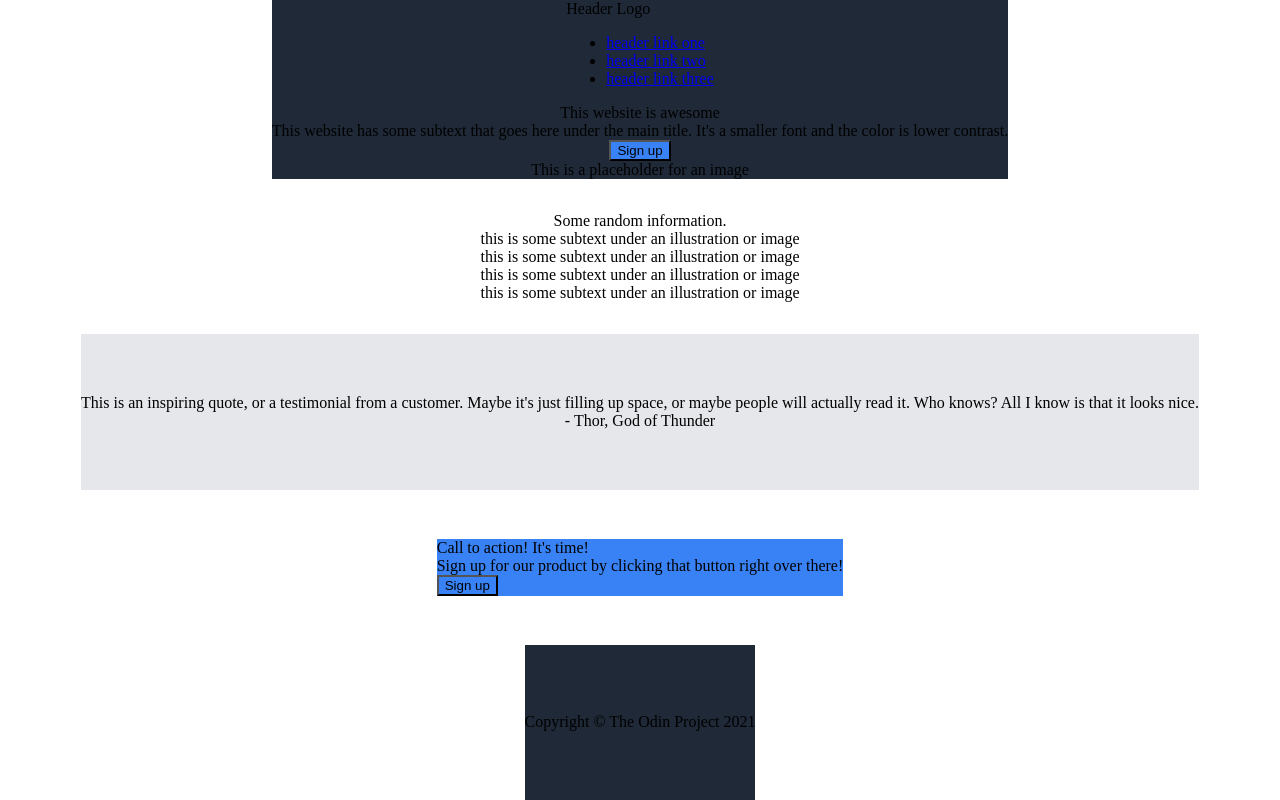
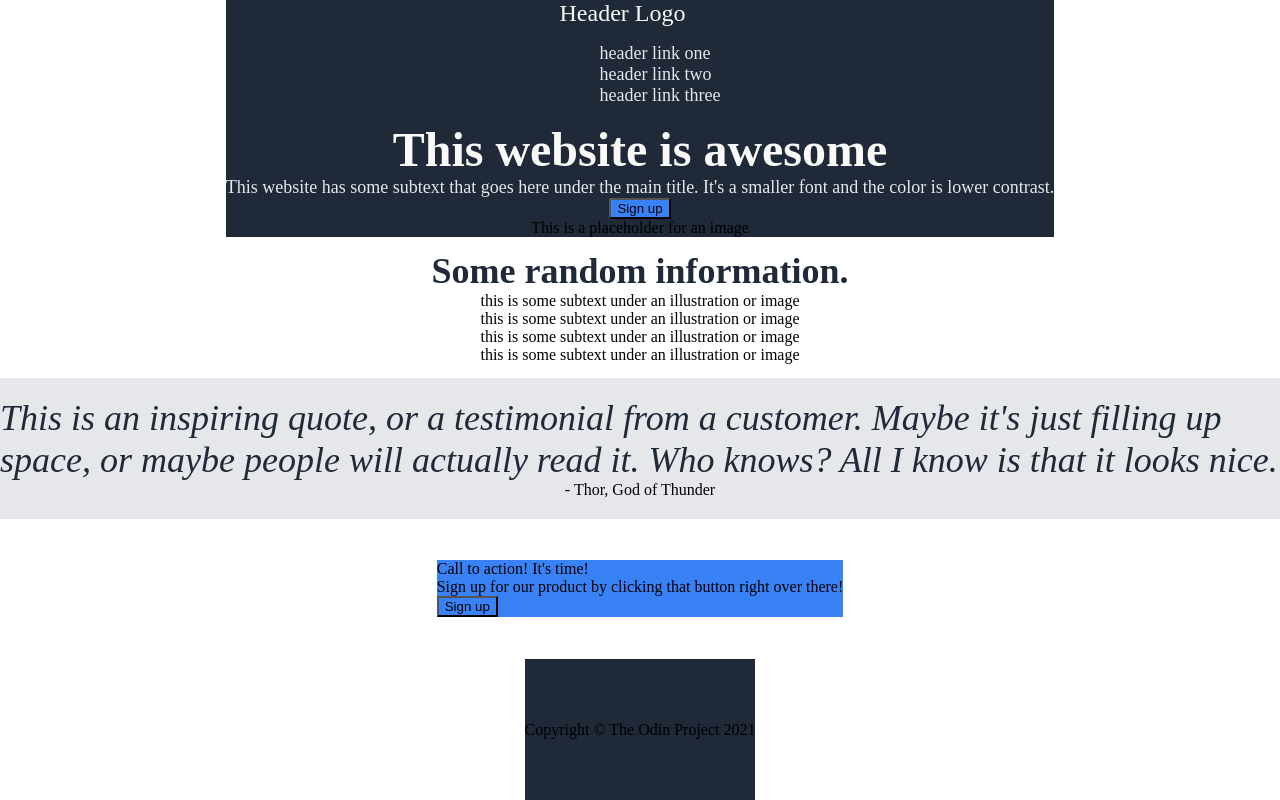
Before and after one commit to andreasaqp/landing-page, a plain HTML site: page index.html in a window 1280 px wide. Drawn offline with Linux system fonts and the light colour scheme.

Commit message:
Add color and font-size to text in style.css

```diff
--- a/index.html
+++ b/index.html
@@ -26,7 +26,9 @@
             <div class="bottom-header-image">This is a placeholder for an image</div>
     </div>
 
-    <div class="info-section">Some random information.
+    <div class="info-section">
+        <div class="info-title">Some random information.</div>
+        <div class="info-section-container">
             <div class="info">
                 <div class="info-image"></div>
                 <div class="info-text">this is some subtext under an illustration or image</div>
@@ -42,6 +44,7 @@
             <div class="info">
                 <div class="info-image"></div>
                 <div class="info-text">this is some subtext under an illustration or image</div>
+            </div>
         </div>
     </div>
 
--- a/style.css
+++ b/style.css
@@ -33,6 +33,46 @@ body {
     background-color: #3882F6;
 }
 
+.bottom-header-main-text {
+    font-size: 48px;
+    font-weight: 900;
+    color: #F9FAF8;
+}
+
+.bottom-header-secondary-text,
+a {
+    font-size: 18px;
+    color: #E5E7EB;
+}
+
+.info-title,
+.quote-text {
+    font-size: 36px;
+    color: #1F2937;
+}
+
+.info-title {
+    font-weight: 900;
+}
+
+.quote-text {
+    font-weight: lighter;
+    font-style: italic;
+}
+
+.topleft-header {
+    font-size: 24px;
+    color: #F9FAF8;
+}
+
+ul {
+    list-style: none;
+}
+
+a {
+    text-decoration: none;
+}
+
 /*attempt at distributing boxes based on intended results
 .top-header,
 .footer {
```
Lines whose indentation alone changed are shown as unchanged.
